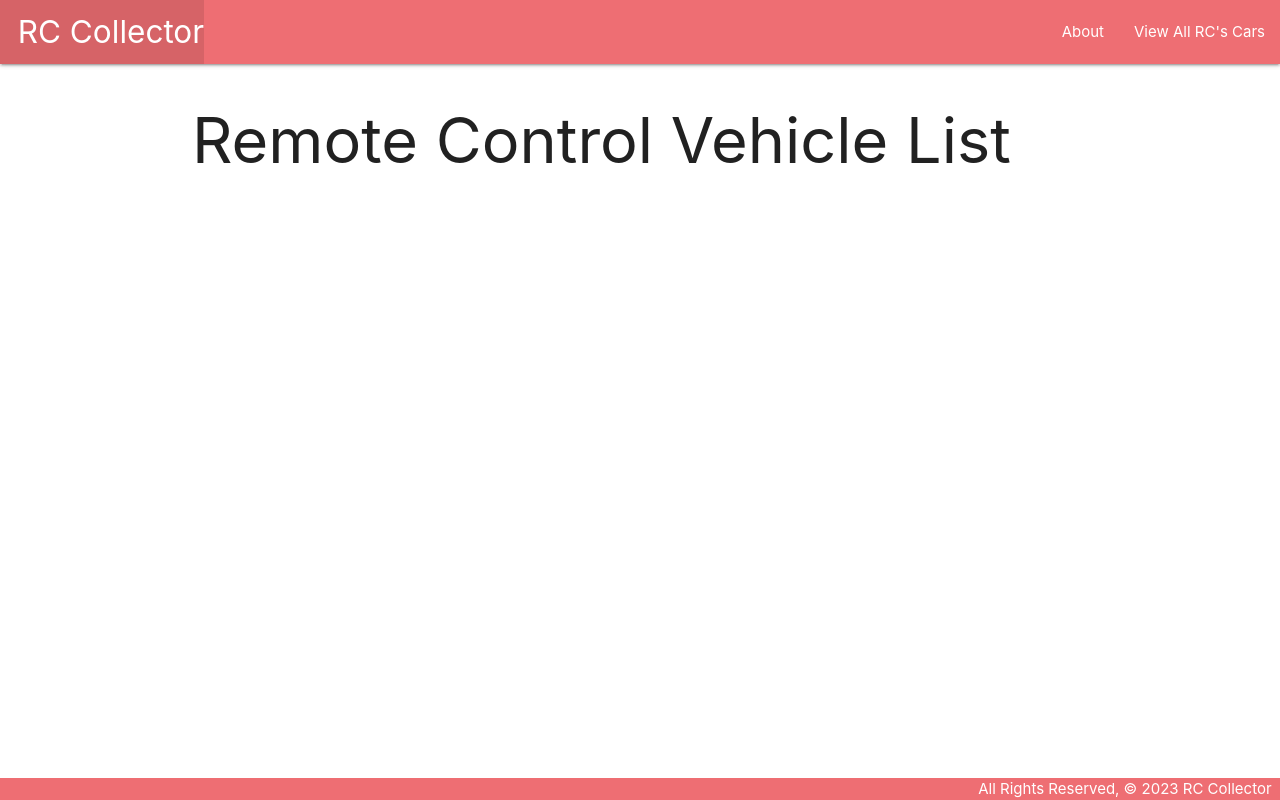
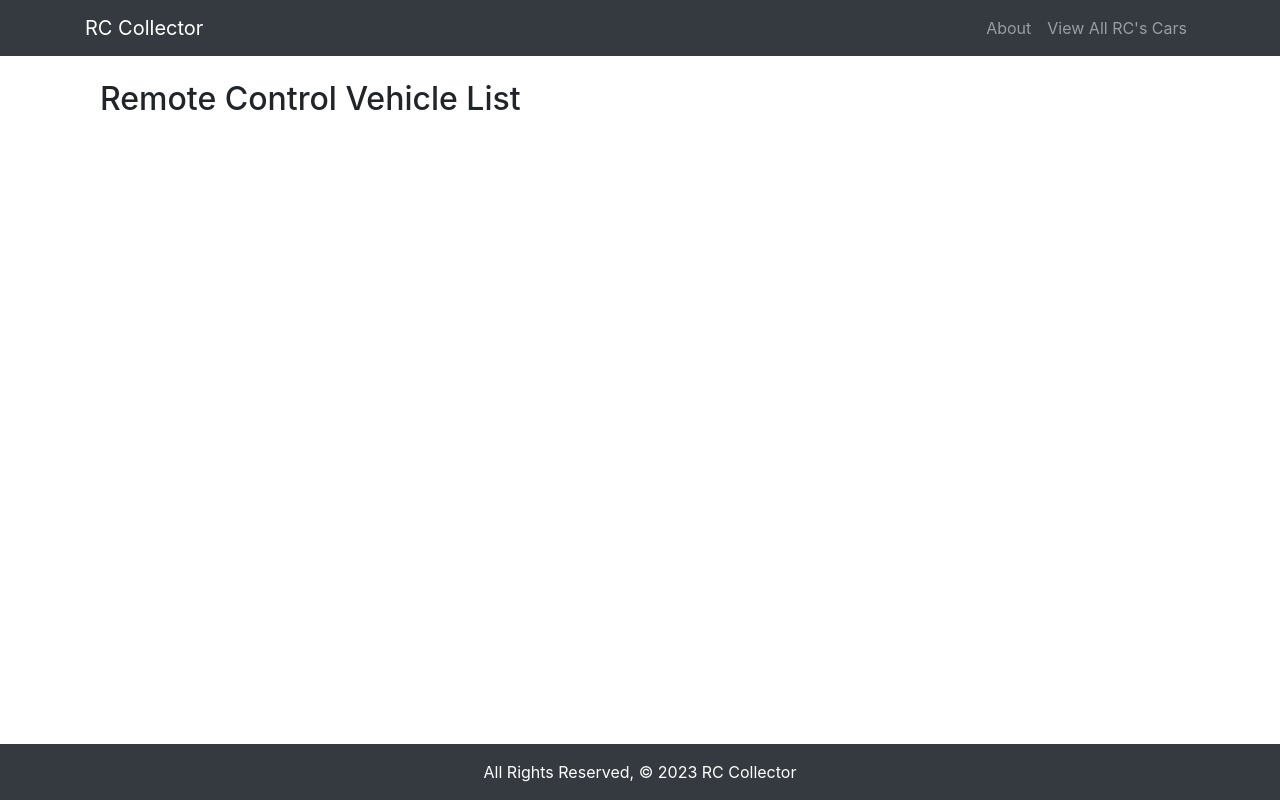
Before and after one commit to DDesrochers99/RC-collector, a Django app: page /rc/ in a window 1280 px wide. Run offline with Django 4.2, Linux system fonts and the light colour scheme; data that the repository does not hold is empty; some libraries are stand-ins or nearby versions.

Commit message:
Adds boostrap styling to all pages

```diff
--- a/main_app/templates/base.html
+++ b/main_app/templates/base.html
@@ -7,29 +7,38 @@
   <meta name="viewport" content="width=device-width, initial-scale=1.0">
   <meta http-equiv="X-UA-Compatible" content="ie=edge">
   <title>RC Collector</title>
-  <link rel="stylesheet" href="https://cdnjs.cloudflare.com/ajax/libs/materialize/1.0.0/css/materialize.min.css">
+  <!-- Bootstrap CSS -->
+  <link rel="stylesheet" href="https://cdnjs.cloudflare.com/ajax/libs/twitter-bootstrap/4.5.2/css/bootstrap.min.css">
+    <!-- Bootstrap JavaScript -->
+  <script src="https://cdnjs.cloudflare.com/ajax/libs/jquery/3.5.1/jquery.min.js"></script>
+  <script src="https://cdnjs.cloudflare.com/ajax/libs/twitter-bootstrap/4.5.2/js/bootstrap.bundle.min.js"></script>
   <link rel="stylesheet" href="{% static 'css/style.css' %}">
 </head>
 <body>
-  <header class="navbar-fixed">
-    <nav>
-      <div class="nav-wrapper">
-        <ul>
-          <li><a href="/" class="left brand-logo">&nbsp;&nbsp;RC Collector</a></li>
-        </ul>
-        <ul class="right">
-          <li><a href="/about">About</a></li>
-          <li><a href="/rc">View All RC's Cars</a></li>
+  <header class="navbar navbar-expand-lg navbar-dark bg-dark navbar-fixed">
+    <nav class="container">
+      <a class="navbar-brand" href="/">RC Collector</a>
+      <button class="navbar-toggler" type="button" data-toggle="collapse" data-target="#navbarNav" aria-controls="navbarNav" aria-expanded="false" aria-label="Toggle navigation">
+        <span class="navbar-toggler-icon"></span>
+      </button>
+      <div class="collapse navbar-collapse" id="navbarNav">
+        <ul class="navbar-nav ml-auto">
+          <li class="nav-item">
+            <a class="nav-link" href="/about">About</a>
+          </li>
+          <li class="nav-item">
+            <a class="nav-link" href="/rc">View All RC's Cars</a>
+          </li>
         </ul>
       </div>
     </nav>
   </header>
-  <main class="container">
+  <main class="container mt-4">
     {% block content %}
     {% endblock %}
   </main>
-  <footer class="page-footer">
-    <div class="right">All Rights Reserved, &copy; 2023 RC Collector &nbsp;</div>
+  <footer class="page-footer fixed-bottom bg-dark text-white text-center py-3">
+    <div>All Rights Reserved, &copy; 2023 RC Collector</div>
   </footer>
-</body>
+  </body>
 </html>
--- a/main_app/templates/home.html
+++ b/main_app/templates/home.html
@@ -1,6 +1,6 @@
 {% extends 'base.html' %}
 {% block content %}
 
-<h1>Home</h1>
+<h1>Hello Welcome to our RC Collection</h1>
 
 {% endblock %}
--- a/main_app/templates/rc/index.html
+++ b/main_app/templates/rc/index.html
@@ -1,16 +1,23 @@
-{% extends 'base.html' %} {% block content %}
+{% extends 'base.html' %}
 
-  <h1>Remote Control Vehicle List</h1>
+{% block content %}
+  <div class="container">
+    <h2>Remote Control Vehicle List</h2>
 
-  {% for vehicle in rc %}
-    <div class="card">
-      <a href="{% url 'detail' vehicle.id %}">
-        <div class="card-content">
-          <span class="card-title">{{ vehicle.brand }} - {{ vehicle.model }}</span>
-          <p>Description: {{ vehicle.description }}</p>
-          <p>Price: ${{ vehicle.price }}</p>
+    <div class="row">
+      {% for vehicle in rc %}
+        <div class="col-md-4">
+          <div class="card mb-4">
+            <a href="{% url 'detail' vehicle.id %}">
+              <div class="card-body">
+                <h5 class="card-title">{{ vehicle.brand }} - {{ vehicle.model }}</h5>
+                <p class="card-text">Description: {{ vehicle.description }}</p>
+                <p class="card-text">Price: ${{ vehicle.price }}</p>
+              </div>
+            </a>
+          </div>
         </div>
-      </a>
+      {% endfor %}
     </div>
-  {% endfor %}
+  </div>
 {% endblock %}
```
Also changed, not shown: main_app/templates/rc/details.html (+11 -10 lines).
